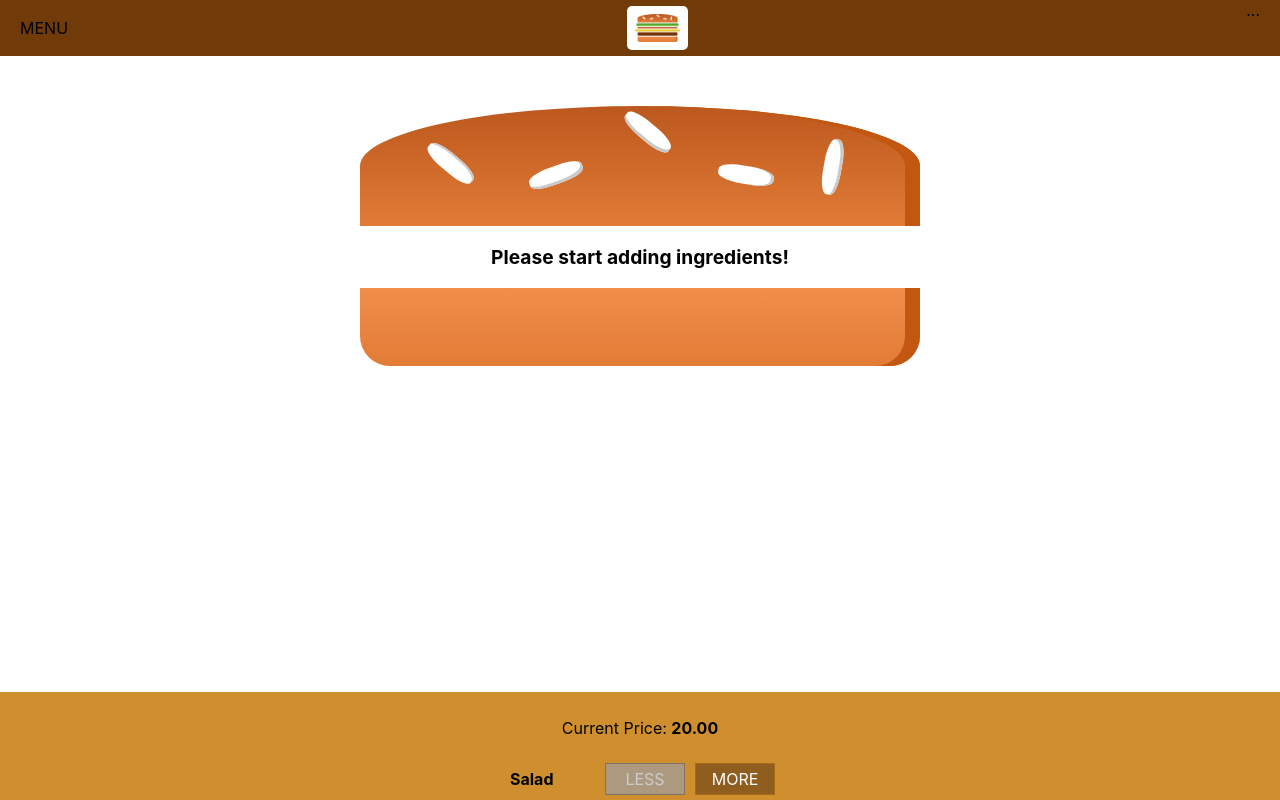
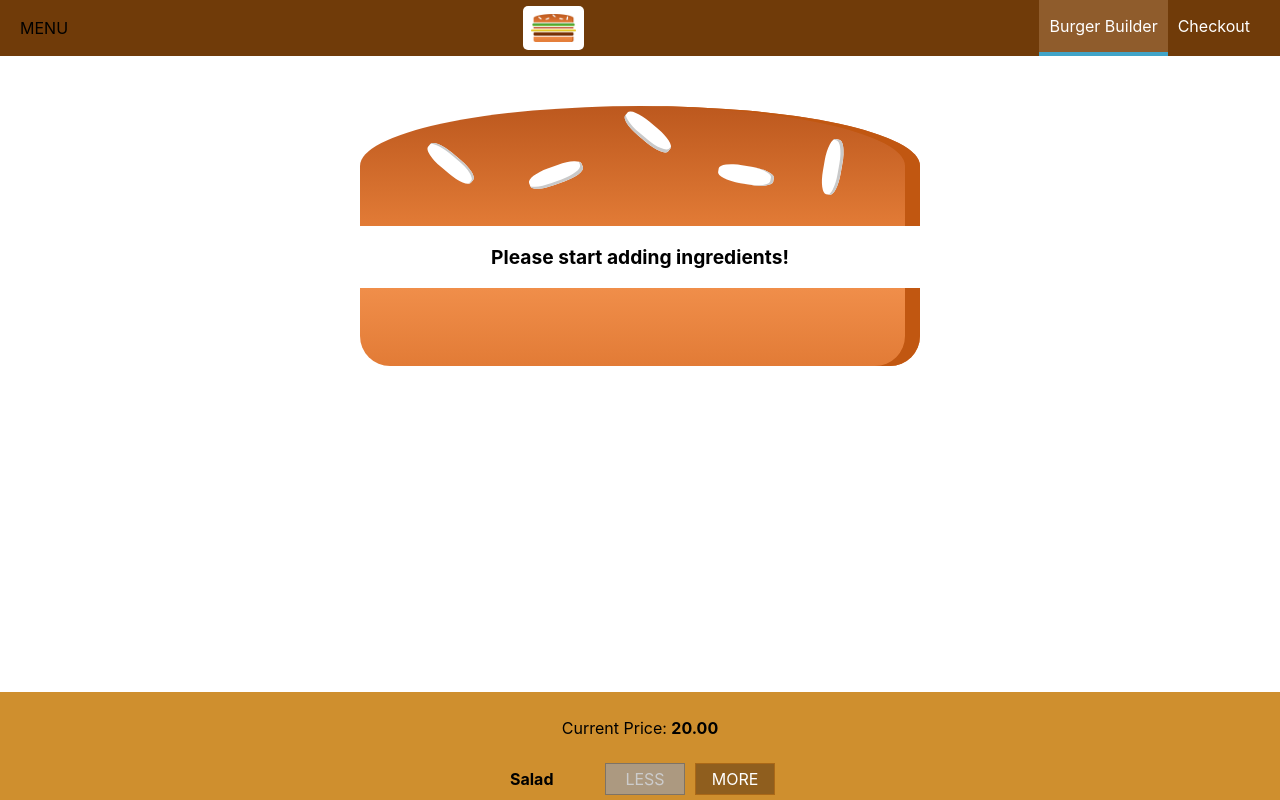
Before and after one commit to srishjaiz/burger-builder, a React (Create React App) app: page / in a window 1280 px wide. Shown: the top 800 px of the page. Built offline with nearby package versions, Linux system fonts and the light colour scheme.

Commit message:
v1-004-add navigation items

```diff
--- /dev/null
+++ b/src/components/Navigation/NavigationItems/NavigationItem/NavigationItem.js
@@ -0,0 +1,13 @@
+import React from 'react';
+import classes from './NavigationItem.module.css';
+const NavigationItem = props => (
+    <li className={classes.NavigationItem}>
+        <a
+        className={props.active ? classes.active : null}
+        href={props.link}>
+            {props.children}
+        </a>
+    </li>
+    );
+
+export default NavigationItem;
--- /dev/null
+++ b/src/components/Navigation/NavigationItems/NavigationItem/NavigationItem.module.css
@@ -0,0 +1,24 @@
+.NavigationItem{
+    margin: 0;
+    box-sizing: border-box;
+    height: 100%;
+    display: flex;
+    align-items: center;
+}
+.NavigationItem a{
+    color: white;
+    text-decoration: none;
+    height: 100%;
+    padding: 16px 10px;
+    border-bottom: 4px solid transparent;
+    box-sizing: border-box;
+    display: block;
+}
+
+.NavigationItem a:hover,
+.NavigationItem a:active,
+.NavigationItem a.active{
+    background-color: #8F5C2C;
+    border-bottom: 4px solid #40A4C8;
+    color: white;
+}
--- /dev/null
+++ b/src/components/Navigation/NavigationItems/NavigationItems.js
@@ -0,0 +1,11 @@
+import React from 'react';
+import classes from './NavigationItems.module.css';
+import NavigationItem from './NavigationItem/NavigationItem';
+const NavigationItems = props => (
+    <ul className={classes.NavigationItems}>
+        <NavigationItem link = '/' active>Burger Builder</NavigationItem>
+        <NavigationItem link = '/'>Checkout</NavigationItem>
+    </ul>
+    );
+
+export default NavigationItems;
--- /dev/null
+++ b/src/components/Navigation/NavigationItems/NavigationItems.module.css
@@ -0,0 +1,8 @@
+.NavigationItems {
+    margin: 0;
+    padding: 0;
+    list-style: none;
+    display: flex;
+    align-items: center;
+    height: 100%;
+}
--- a/src/components/Navigation/ToolBar/ToolBar.js
+++ b/src/components/Navigation/ToolBar/ToolBar.js
@@ -1,13 +1,12 @@
 import React from 'react';
 import classes from './ToolBar.module.css';
 import Logo from '../../Logo/Logo';
+import NavigationItems from '../NavigationItems/NavigationItems';
 const ToolBar = props => (
     <header className={classes.ToolBar}>
         <div>MENU</div>
         <Logo/>
-        <nav>
-            ...
-        </nav>
+        <NavigationItems/>
     </header>
     );
 
```
